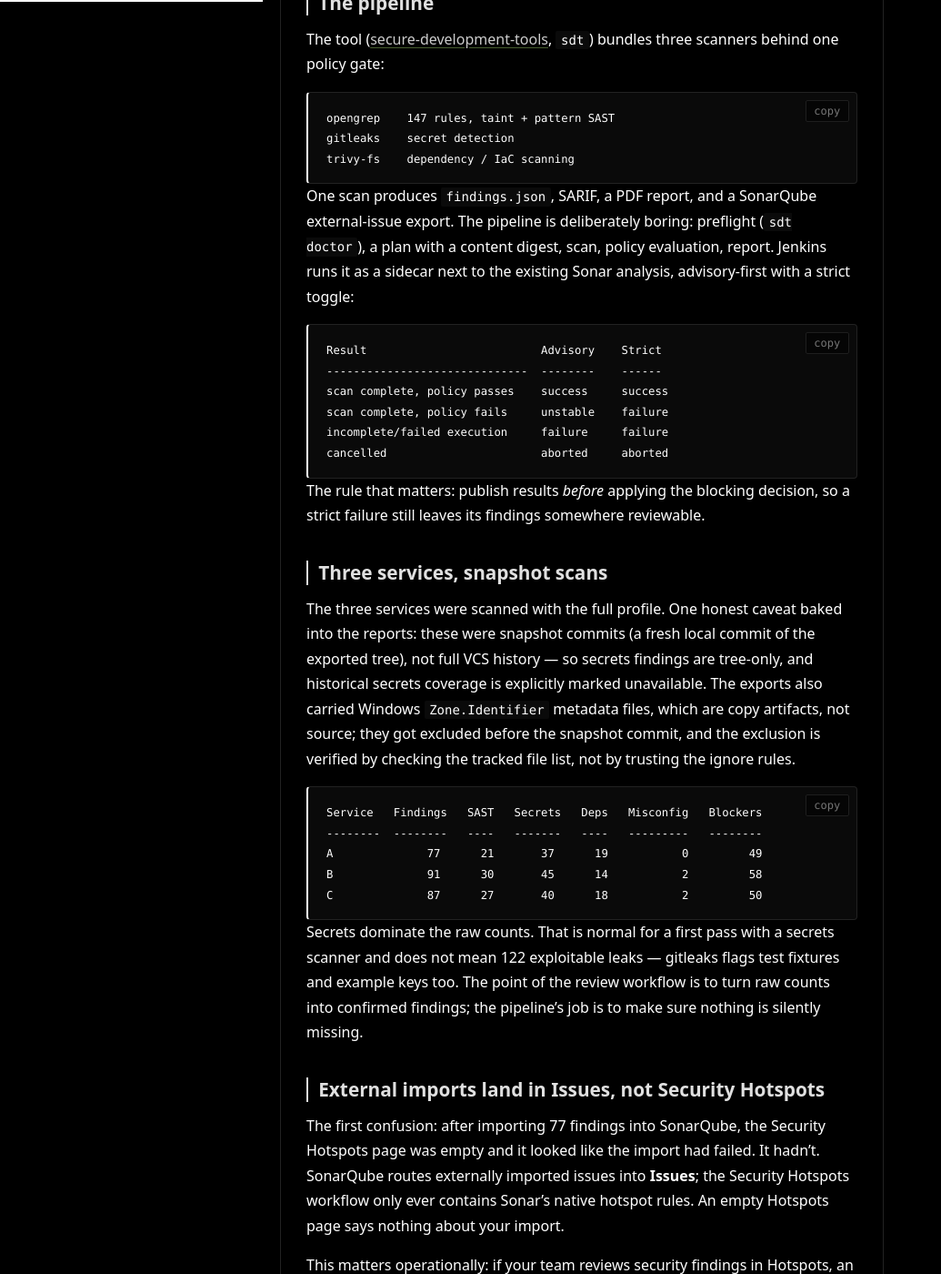
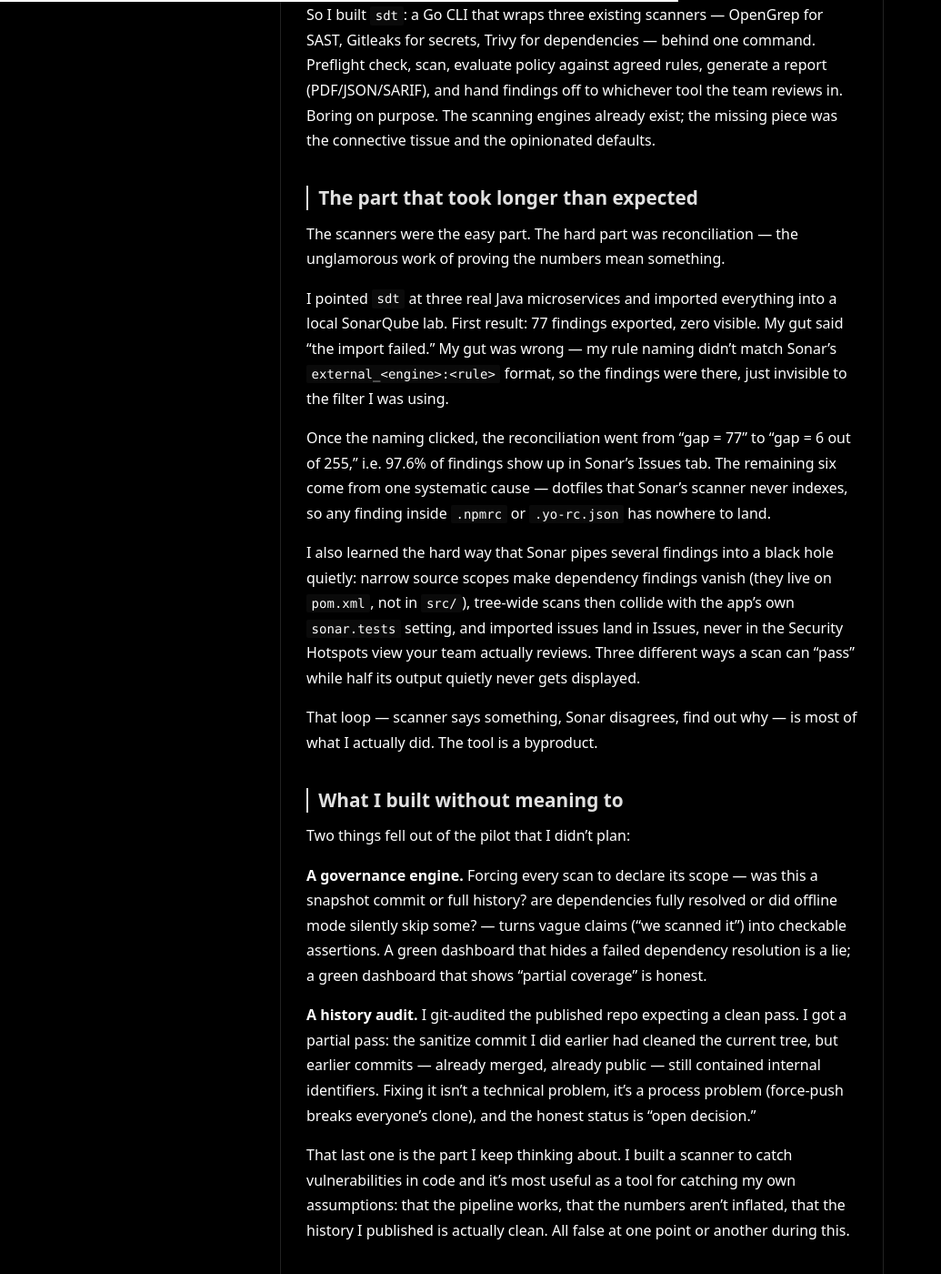
Before and after one commit to bhanuharya/bhanuharya.github.io, a Jekyll site: the page built from _posts/2026-09-10-reconciling-a-homegrown-security-scanner-with-sonarqube.md, in a window 1280 px wide and 1400 px high, scrolled down 1033 px. Shown: the whole window at 91% size, without its empty margins (0-1035 px from the left). Built offline with Jekyll 4.4.1, drawn with Linux system fonts in a browser that asks for light colours; some of the changed text lies outside the part shown.

Commit message:
docs: rewrite SAST post as narrative daily-style writeup

````diff
--- a/_posts/2026-09-10-reconciling-a-homegrown-security-scanner-with-sonarqube.md
+++ b/_posts/2026-09-10-reconciling-a-homegrown-security-scanner-with-sonarqube.md
@@ -1,105 +1,48 @@
 ---
 layout: post
-title: "Reconciling a homegrown security scanner with SonarQube's external-issue import"
+title: "Why I built my own security scanner (and then had to explain it to Sonar)"
 date: 2026-09-10
 author: bhanuharya
-tags: [security, sast, devsecops, sonarqube, jenkins, go, self-hosting]
+tags: [security, devsecops, sonarqube, side-project]
+redirect_from: []
 ---
 
-I built a Go-based scanning pipeline — SAST, secrets, and dependency scanning with a policy gate — and ran it against three production-lineage Java microservices from a financial-services codebase. Service names, package paths, and internal identifiers are redacted throughout; the interesting part was never the names anyway. The findings were then imported into a local SonarQube 10.7 lab as external issues, and the reconciliation is where most of this post's lessons come from.
+Every security team eventually hits the same wall: the standard tools give answers, but not *your* answers. That happened to me and the solution was, characteristically, to spend my free time building another tool. This is the story of that.
 
-Plain-language version: a custom scanner found 255 issues across three services, and 249 of them (97.6%) show up in SonarQube's Issues tab with the right rule keys. Getting from "gap = 77" to "gap = 6" took one naming convention fix and taught me three ways Sonar silently drops findings.
+## The itch
 
-## The pipeline
+At work we run SonarQube and the usual pipeline stuff. It's fine. But when I'd look at a codebase I cared about, Sonar would show me a handful of hotspots and I'd think: is that... it? The answer turned out to be no — not because Sonar is bad, but because its security rules cover a narrow slice. When I ran a wider net (pattern-based SAST over 140+ rules, a secrets scanner, and a dependency checker) over the same code, the counts jumped from "a few" to 77–91 findings per service depending on the codebase.
 
-The tool ([secure-development-tools](https://github.com/bhanuharya/secure-development-tools), `sdt`) bundles three scanners behind one policy gate:
+Both numbers are true at once. They just measure different things. I wanted the wider net, and I wanted it running automatically, with a policy gate, producing something a human could actually review instead of a raw export nobody opens.
 
-```text
-opengrep    147 rules, taint + pattern SAST
-gitleaks    secret detection
-trivy-fs    dependency / IaC scanning
-```
+So I built `sdt`: a Go CLI that wraps three existing scanners — OpenGrep for SAST, Gitleaks for secrets, Trivy for dependencies — behind one command. Preflight check, scan, evaluate policy against agreed rules, generate a report (PDF/JSON/SARIF), and hand findings off to whichever tool the team reviews in. Boring on purpose. The scanning engines already exist; the missing piece was the connective tissue and the opinionated defaults.
 
-One scan produces `findings.json`, SARIF, a PDF report, and a SonarQube external-issue export. The pipeline is deliberately boring: preflight (`sdt doctor`), a plan with a content digest, scan, policy evaluation, report. Jenkins runs it as a sidecar next to the existing Sonar analysis, advisory-first with a strict toggle:
+## The part that took longer than expected
 
-```text
-Result                          Advisory    Strict
-------------------------------  --------    ------
-scan complete, policy passes    success     success
-scan complete, policy fails     unstable    failure
-incomplete/failed execution     failure     failure
-cancelled                       aborted     aborted
-```
+The scanners were the easy part. The hard part was reconciliation — the unglamorous work of proving the numbers mean something.
 
-The rule that matters: publish results *before* applying the blocking decision, so a strict failure still leaves its findings somewhere reviewable.
+I pointed `sdt` at three real Java microservices and imported everything into a local SonarQube lab. First result: 77 findings exported, zero visible. My gut said "the import failed." My gut was wrong — my rule naming didn't match Sonar's `external_<engine>:<rule>` format, so the findings were there, just invisible to the filter I was using.
 
-## Three services, snapshot scans
+Once the naming clicked, the reconciliation went from "gap = 77" to "gap = 6 out of 255," i.e. 97.6% of findings show up in Sonar's Issues tab. The remaining six come from one systematic cause — dotfiles that Sonar's scanner never indexes, so any finding inside `.npmrc` or `.yo-rc.json` has nowhere to land.
 
-The three services were scanned with the full profile. One honest caveat baked into the reports: these were snapshot commits (a fresh local commit of the exported tree), not full VCS history — so secrets findings are tree-only, and historical secrets coverage is explicitly marked unavailable. The exports also carried Windows `Zone.Identifier` metadata files, which are copy artifacts, not source; they got excluded before the snapshot commit, and the exclusion is verified by checking the tracked file list, not by trusting the ignore rules.
+I also learned the hard way that Sonar pipes several findings into a black hole quietly: narrow source scopes make dependency findings vanish (they live on `pom.xml`, not in `src/`), tree-wide scans then collide with the app's own `sonar.tests` setting, and imported issues land in Issues, never in the Security Hotspots view your team actually reviews. Three different ways a scan can "pass" while half its output quietly never gets displayed.
 
-```text
-Service   Findings   SAST   Secrets   Deps   Misconfig   Blockers
---------  --------   ----   -------   ----   ---------   --------
-A              77      21       37      19           0         49
-B              91      30       45      14           2         58
-C              87      27       40      18           2         50
-```
+That loop — scanner says something, Sonar disagrees, find out why — is most of what I actually did. The tool is a byproduct.
 
-Secrets dominate the raw counts. That is normal for a first pass with a secrets scanner and does not mean 122 exploitable leaks — gitleaks flags test fixtures and example keys too. The point of the review workflow is to turn raw counts into confirmed findings; the pipeline's job is to make sure nothing is silently missing.
+## What I built without meaning to
 
-## External imports land in Issues, not Security Hotspots
+Two things fell out of the pilot that I didn't plan:
 
-The first confusion: after importing 77 findings into SonarQube, the Security Hotspots page was empty and it looked like the import had failed. It hadn't. SonarQube routes externally imported issues into **Issues**; the Security Hotspots workflow only ever contains Sonar's native hotspot rules. An empty Hotspots page says nothing about your import.
+**A governance engine.** Forcing every scan to declare its scope — was this a snapshot commit or full history? are dependencies fully resolved or did offline mode silently skip some? — turns vague claims ("we scanned it") into checkable assertions. A green dashboard that hides a failed dependency resolution is a lie; a green dashboard that shows "partial coverage" is honest.
 
-This matters operationally: if your team reviews security findings in Hotspots, an external import will never appear there, and no filter will make it appear. Either review external findings in Issues, or treat the custom pipeline's own report as the review surface.
+**A history audit.** I git-audited the published repo expecting a clean pass. I got a partial pass: the sanitize commit I did earlier had cleaned the current tree, but earlier commits — already merged, already public — still contained internal identifiers. Fixing it isn't a technical problem, it's a process problem (force-push breaks everyone's clone), and the honest status is "open decision."
 
-## Reconciliation: from gap = 77 to gap = 6
+That last one is the part I keep thinking about. I built a scanner to catch vulnerabilities in code and it's most useful as a tool for catching my own assumptions: that the pipeline works, that the numbers aren't inflated, that the history I published is actually clean. All false at one point or another during this.
 
-The first reconciliation attempt was demoralizing: 77 findings exported, zero visible under the expected rule keys. The cause was my own rule-key format. SonarQube addresses external rules as `external_<engine>:<rule-key>`, and my queries were using the wrong engine prefix. With the correct prefix the picture flipped:
+## Where it's going
 
-```text
-Project    SDT findings   Imported   Native issues   Native hotspots
----------  ------------   --------   -------------   ---------------
-A                   77         75           6,338               4
-B                   91         89           3,850               8
-C                   87         85           7,220               3
-```
+Right now: advisory mode everywhere, nothing blocked, humans review everything. Next: PR-level feedback, then strict enforcement for the most unambiguous category — leaked credentials — and nowhere else, at least for a while.
 
-249 of 255 (97.6%). The entire remaining gap is one systematic cause: findings on hidden dotfiles (`.yo-rc.json`), which Sonar's scanner never indexes, so those issues have nowhere to attach. Everything else imports cleanly, including per-dependency CVEs on `pom.xml`.
+The takeaway if you're considering something similar: don't build a scanner. Build a *reconciliation* layer that tells you every time your scanner and your review tools disagree, and fix the disagreements one by one. Most of "security tooling" is that loop, made repetitive.
 
-Worth stating plainly: Sonar's native hotspots (4, 8, 3) are not a verdict that the services are clean — they are a different rule set with a much narrower reach. The custom pipeline's 49–58 blockers per service are the wider net. Both numbers are true at once; they measure different things.
-
-## Three ways Sonar silently drops findings
-
-1. **Dotfiles are never indexed.** Any external issue pointing at a dotfile is ignored for unknown files, with only a log line. If your scanner flags `.env`, `.npmrc`, or similar, expect those findings to be un-reconcilable in Sonar and keep them in the pipeline's own report.
-2. **Narrow source scope hides dependency findings.** With `sonar.sources` limited to `src/main`, external issues on `pom.xml` at the tree root disappear. Widening to the tree root with explicit exclusions (`reports/**`, caches, generated files) fixed it — and introduced the next trap:
-3. **`sonar.tests` conflicts with tree-wide sources.** With sources covering everything, the repo's own `sonar.tests` setting caused a "file can't be indexed twice" analysis failure. Override `sonar.tests` when using tree-wide sources.
-
-None of these are exotic. All three produce a *quieter* Sonar project, which looks like success.
-
-## Fixes to the pipeline itself
-
-The pilot also shook out three defects in `sdt`:
-
-- **Manifest verification anchored paths to the wrong root.** Relative rule-pack paths resolved against the process CWD, so `sdt rules verify` from a clean checkout reported eleven "found 0" entries. Fix: anchor both the pack root and every relative path to the repo root, so relative and absolute paths verify identically.
-- **`doctor` and `verify` used different rulers.** Doctor counted rule files with a shallow two-level walk and reported 24 while verify's recursive discovery counted 137 — same bundle, two answers. Fix: one shared discovery function everywhere, with a shallow fallback only when no pack exists.
-- **An unborn `HEAD` failed with a bare git error.** A fresh `git init` with no commits now produces a message that says commit once or pass an explicit `--head`, instead of `fatal: Needed a single revision` with no context.
-
-Also in the same pass: SARIF output now guarantees non-empty locations per result, because an empty-location record is a finding that downstream consumers can't display.
-
-## Tree-clean is not history-clean
-
-The pre-rollout audit found the exact failure mode the plan predicted: a sanitize commit had scrubbed internal identifiers from the current tree of the public repo, but earlier published commits — including one already merged — still contained the pre-sanitization content. Auditing the final diff says nothing about earlier commits; the history has to be walked with the same terms.
-
-Resolution is a governance question, not a technical one. The contaminated values are internal names rather than credentials, but a rewrite touches `origin/main`, breaks every clone, and needs a coordinated decision. That decision is still open, which is itself the honest status.
-
-## Lab notes
-
-Two things the local SonarQube lab taught, briefly:
-
-- A restart produced `cluster_block_exception ... no master` during report upload, and the scanner-side error — "The 'report' parameter is missing" — pointed nowhere near the cause. The lab's start script had been wiping Sonar's `data` directory on every launch, killing the embedded Elasticsearch index. Fix: only clear `temp`. The lesson generalizes: when an upload fails server-side, read the server log before debugging the client.
-- Saving a SonarQube page as HTML captures only the loading shell — the SPA fetches everything after load. It is not a findings export. Use the generated reports.
-
-## What's next
-
-The scan path is now stable enough to trust, which makes the next steps unglamorous on purpose: wire the Jenkins sidecar into PR delivery (links first, inline annotations later), reconcile per-finding identity across runs so a reintroduced issue reopens visibly, and move specific categories — confirmed exposed credentials first — from advisory to strict only after the advisory numbers have been reviewed for a while. Enforcement is the last milestone, not the first.
+And accept that you'll spend a nontrivial fraction of the project fighting your own bugs. The scanner had a bug where two internal commands reported different rule counts for the same rule pack — 24 vs 137 — because they used different discovery logic. Two tools, one opinion, both mine. That's the real work: making your own tool stop lying to you.
````
